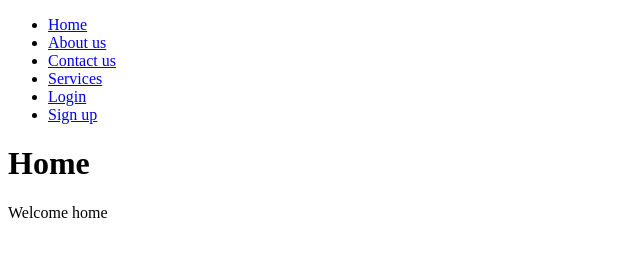
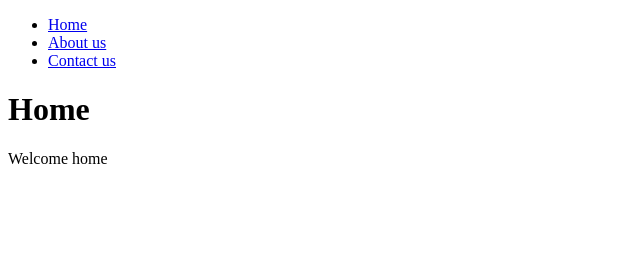
Before and after one commit to collins1968/GIT-ASSIGNMENT, a plain HTML site: page index.html in a window 1280 px wide. Shown: the whole page, without its empty margins (0-640 px from the left). Drawn offline with Linux system fonts and the light colour scheme.

Commit message:
added home

```diff
--- a/index.html
+++ b/index.html
@@ -11,9 +11,6 @@
         <li><a href="index.php">Home</a></li>
         <li><a href="about.php">About us</a></li>
         <li><a href="contact.php">Contact us</a></li>
-        <li><a href="services.php">Services</a></li>
-        <li><a href="login.php">Login</a></li>
-        <li><a href="signup.php">Sign up</a></li>
     </Ul>
     </nav>
     <h1>Home</h1>
```
